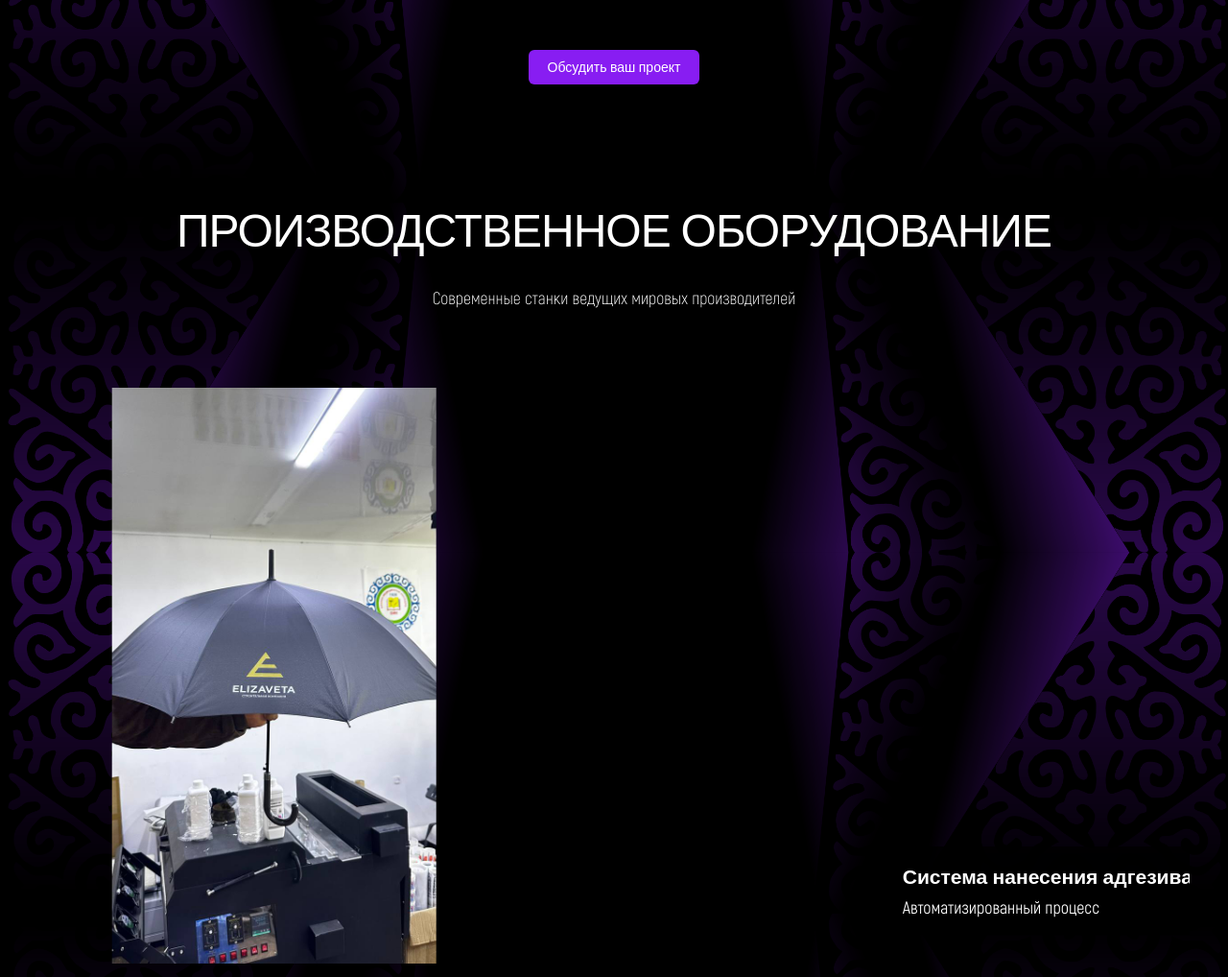
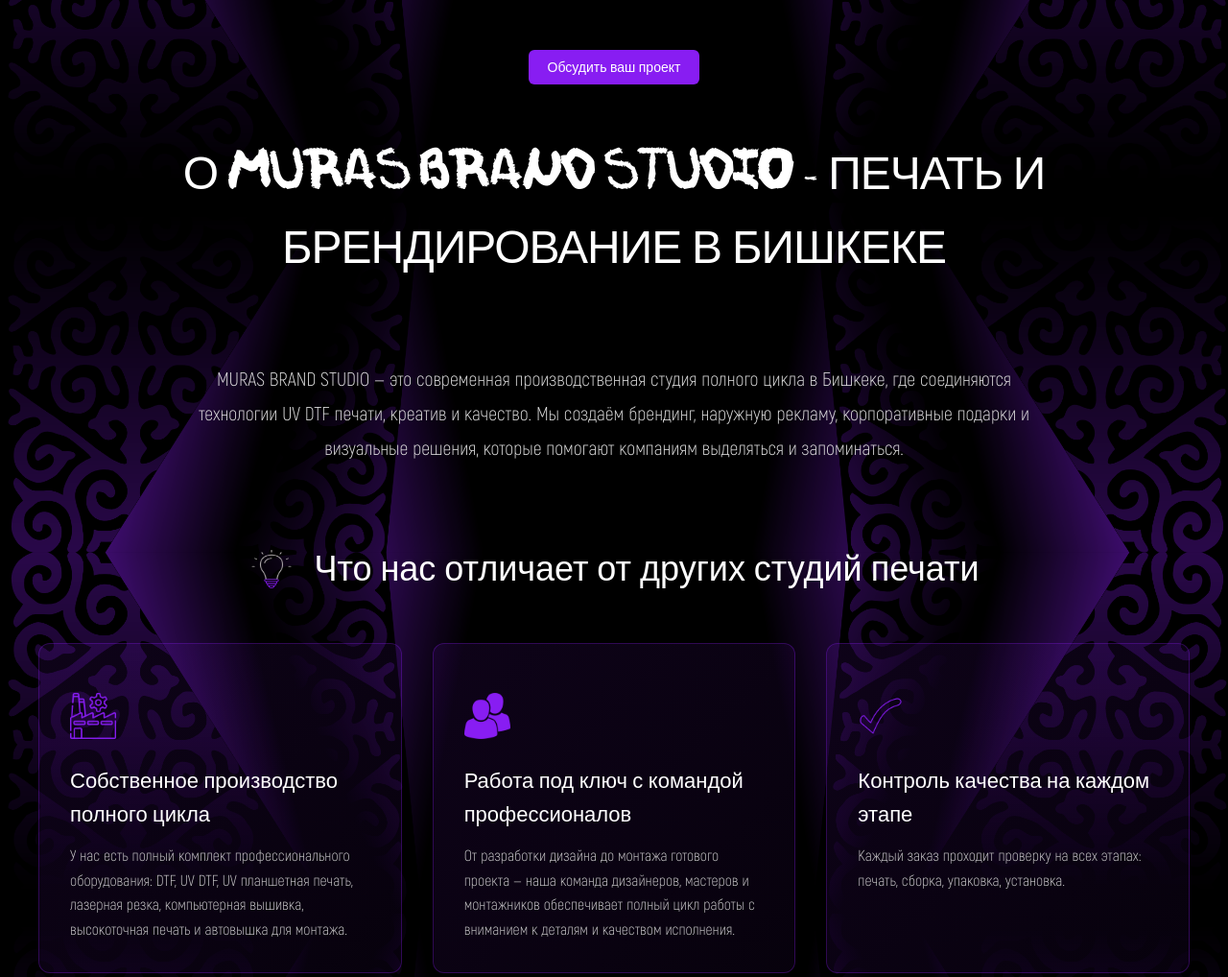
Before and after one commit to ermekbaev/muras-brand, a plain HTML site: page index.html in a window 1280 px wide. Shown: the part 4231-5249 px from the top of the page at 96% size. Drawn offline with Linux system fonts and the light colour scheme; files whose address does not match are found by name.

Commit message:
Commit 4

```diff
--- a/index.html
+++ b/index.html
@@ -323,7 +323,7 @@
     </section>
 
     <!-- Equipment Gallery -->
-    <section class="equipment" id="equipment">
+    <!-- <section class="equipment" id="equipment">
         <div class="container">
             <div class="section-header">
                 <h2 class="section-title">Производственное оборудование</h2>
@@ -370,7 +370,7 @@
                 <button class="slider-dot" onclick="showEquipment(3)" role="tab" aria-label="Слайд 4" aria-selected="false"></button>
             </div>
         </div>
-    </section>
+    </section> -->
 
     <!-- About Us Section -->
     <section class="about-us" id="calculator">
--- a/style.css
+++ b/style.css
@@ -404,7 +404,7 @@ span {
 
 .container {
   max-width: 1400px;
-  margin: 0 auto;
+  margin: 60px auto;
 }
 
 .section-header {
```
